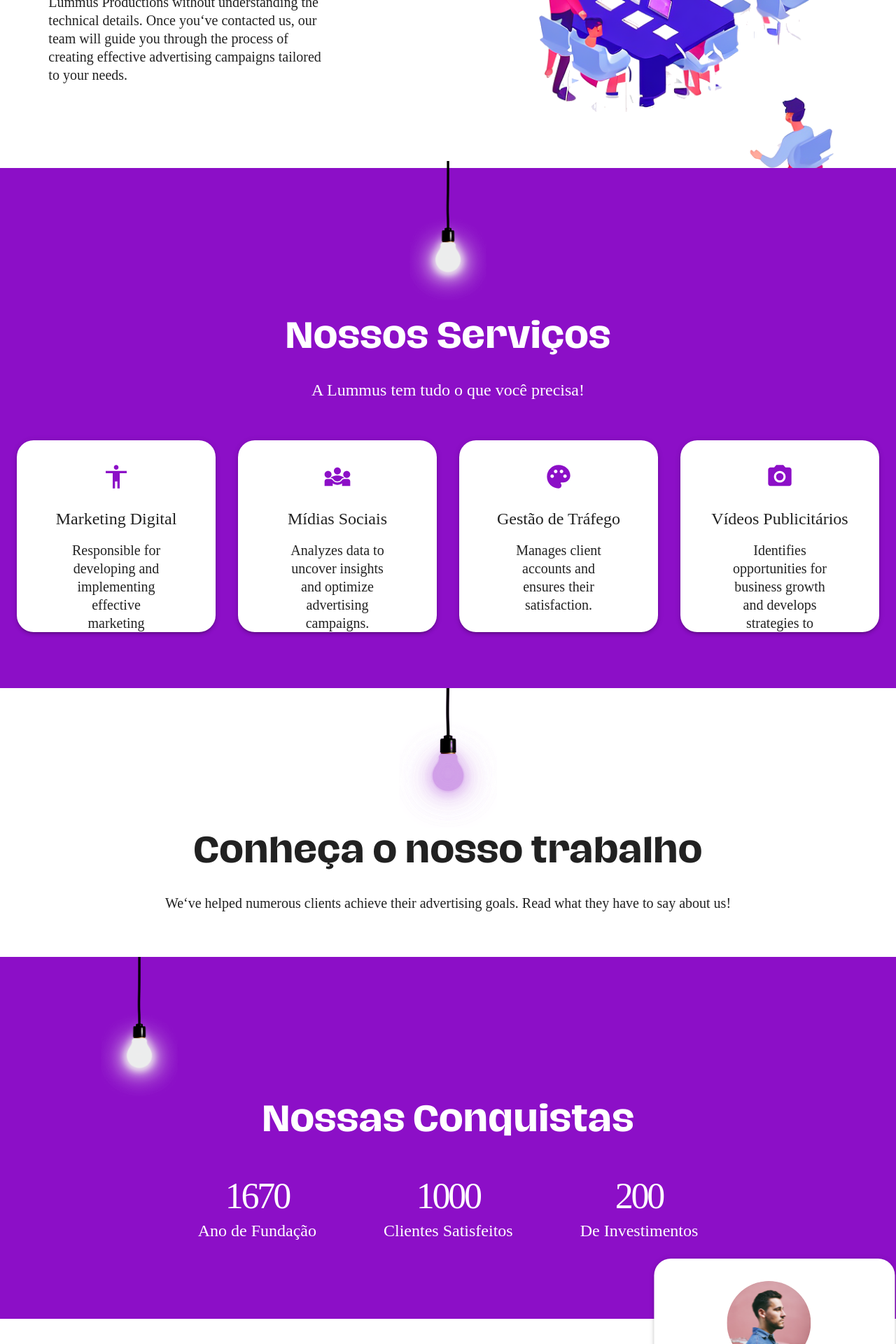
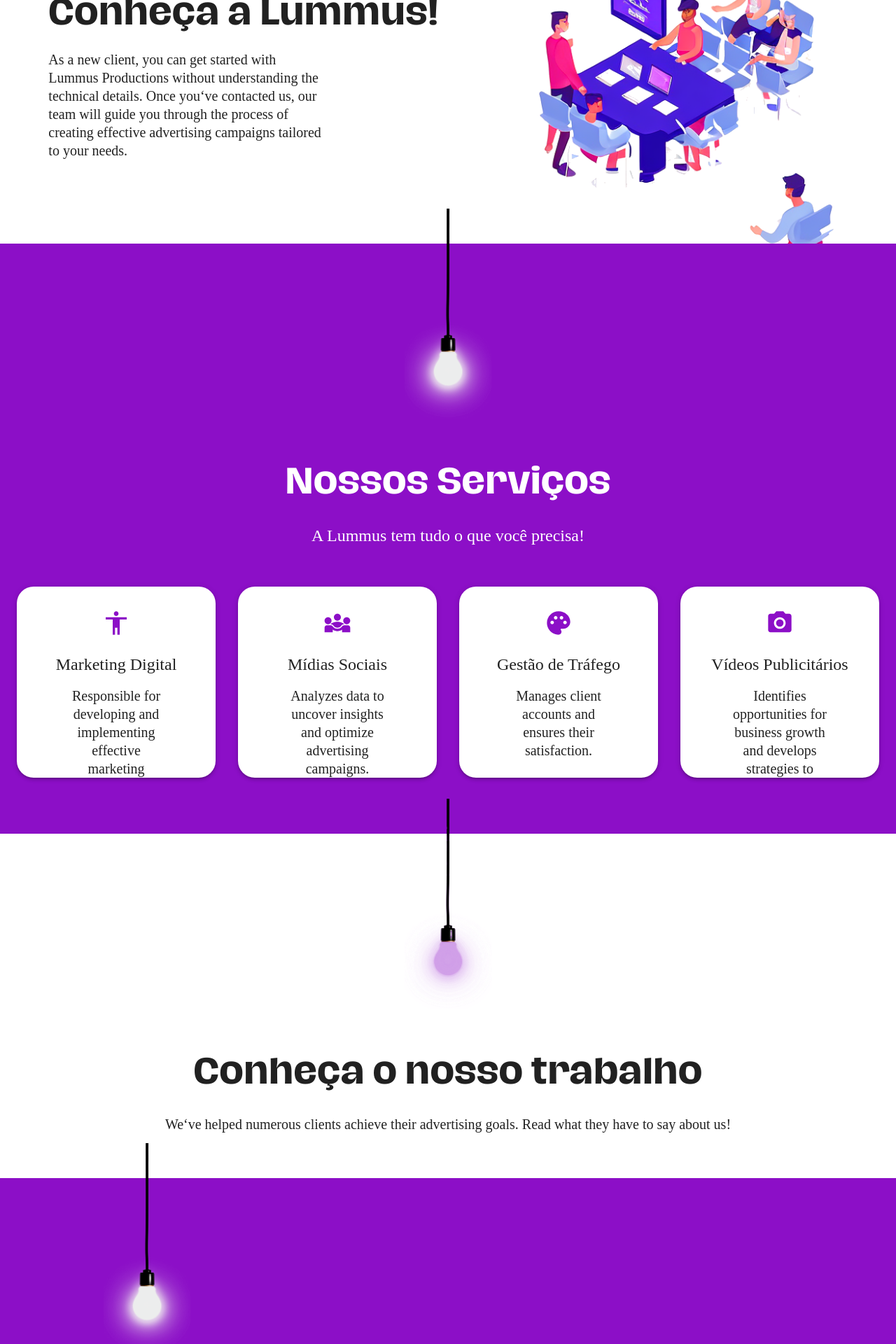
Before and after one commit to johannDeLaCruz/lummus_productions, a React (Vite) app: page / in a window 1280 px wide. Shown: the part 880-2800 px from the top of the page at 70% size. Built offline with nearby package versions, Linux system fonts and the light colour scheme.

Commit message:
fix(global): :construction: add animation for all lamp pngs

```diff
--- a/src/components/AboutUs.jsx
+++ b/src/components/AboutUs.jsx
@@ -10,7 +10,7 @@
 
 const AboutUs = ({ sectionName }) => {
   const ref = useRef(null);
-  const isInView = useInView(ref, { once: true, amount: 0.5 });
+  const isInView = useInView(ref, { once: true, amount: 0.4 });
 
   return (
     <Box component={"section"} id={sectionName}>
--- a/src/components/ContactUs.jsx
+++ b/src/components/ContactUs.jsx
@@ -44,7 +44,7 @@
         sx={{ display: "flex", justifyContent: "center" }}
       >
         <Stack spacing={2} alignItems={"center"}>
-          <LampImg />
+          <LampImg isInView={isInView} />
           <Card
             sx={{
               display: "flex",
--- a/src/components/HeroSection.jsx
+++ b/src/components/HeroSection.jsx
@@ -41,7 +41,7 @@
           style={{ y }}
           component={motion.div}
         >
-          <LampImg height={200} />
+          <LampImg isInView={isInView} />
         </Box>
         <AnimatedStack
           isInView={isInView}
--- a/src/components/LampImg.jsx
+++ b/src/components/LampImg.jsx
@@ -1,16 +1,28 @@
 import PropTypes from "prop-types";
+import Box from "@mui/material/Box";
+import { motion } from "framer-motion";
 
-export default function LampImg({ height, color }) {
+export default function LampImg({ height, color, isInView }) {
   const src = `/src/assets/lamp_original_${color}.png`;
-  return <img src={src} alt="lamp_img" height={height} />;
+  return (
+    <Box
+      component={motion.div}
+      initial={{ y: -280 }}
+      animate={isInView ? { y: -50 } : { y: -280 }}
+      transition={{ delay: 0.6, type: "spring", bounce: 0.6 }}
+    >
+      <img src={src} alt="lamp_img" height={height} />
+    </Box>
+  );
 }
 
 LampImg.propTypes = {
   height: PropTypes.number.isRequired,
   color: PropTypes.string.isRequired,
+  isInView: PropTypes.bool.isRequired,
 };
 
 LampImg.defaultProps = {
-  height: 200,
+  height: 300,
   color: "white",
 };
--- a/src/components/Milestones.jsx
+++ b/src/components/Milestones.jsx
@@ -15,11 +15,11 @@
 const Milestones = () => {
   const milestonesList = [
     {
-      title: "2020",
-      description: "Ano de Fundação",
+      title: "5",
+      description: "Anos De Atividade",
     },
     {
-      title: "+1000",
+      title: "+200",
       description: "Clientes Satisfeitos",
     },
     {
@@ -39,7 +39,7 @@
     >
       <Container maxWidth={"xl"}>
         <Stack spacing={0} alignItems={{ xxs: "center", md: "start" }} px={12}>
-          <LampImg height={200} />
+          <LampImg isInView={isInView} />
           <AnimatedStack
             spacing={4}
             alignItems={"center"}
--- a/src/components/Portfolio.jsx
+++ b/src/components/Portfolio.jsx
@@ -13,12 +13,12 @@
 
 const Portfolio = ({ sectionName }) => {
   const ref = useRef(null);
-  const isInView = useInView(ref, { once: true, amount: 0.4  });
+  const isInView = useInView(ref, { once: true, amount: 0.5 });
   return (
     <Box component={"section"} pb={8} id={sectionName}>
       <Container maxWidth={"xl"}>
         <Stack spacing={0} alignItems={"center"}>
-          <LampImg height={200} color="purple" />
+          <LampImg isInView={isInView} color="purple" />
           <AnimatedStack
             spacing={4}
             textAlign={"center"}
--- a/src/components/Services.jsx
+++ b/src/components/Services.jsx
@@ -59,14 +59,7 @@
     >
       <Container maxWidth={"xl"}>
         <Stack spacing={0} alignItems={"center"} ref={ref}>
-          <Box
-            component={motion.div}
-            initial={{ y: -180 }}
-            animate={isInView ? { y: -10 } : { y: -180 }}
-            transition={{ delay: 0.5, type: "spring", bounce: 0.6 }}
-          >
-            <LampImg height={200} />
-          </Box>
+          <LampImg isInView={isInView} />
           <AnimatedStack
             spacing={4}
             alignItems={"center"}
--- a/src/components/Testimonials.jsx
+++ b/src/components/Testimonials.jsx
@@ -51,7 +51,7 @@
     >
       <Container maxWidth="xl">
         <Stack spacing={0} alignItems={"center"}>
-          <LampImg height={200} />
+          <LampImg isInView={isInView} />
           <AnimatedStack
             spacing={4}
             textAlign={"center"}
```
Also changed, not shown: src/assets/lamp_original_purple.png, src/assets/lamp_original_white.png.
